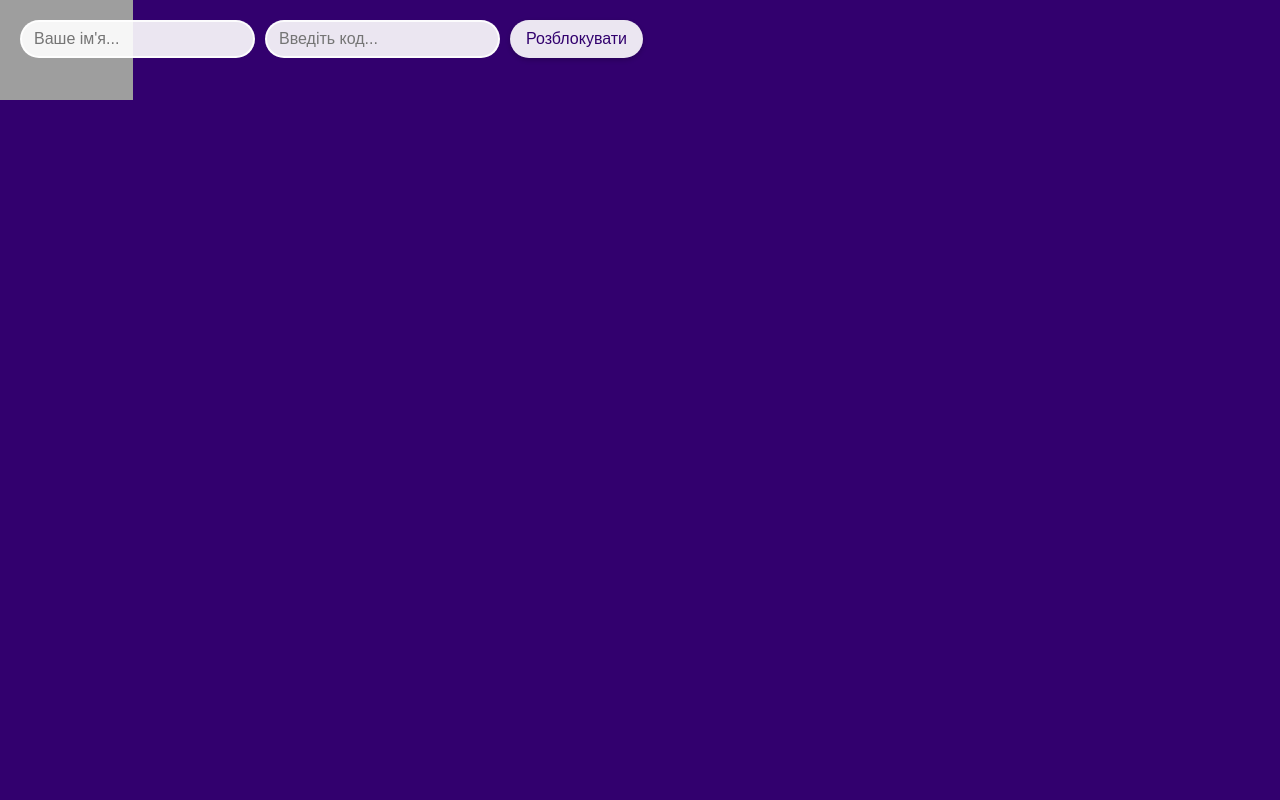
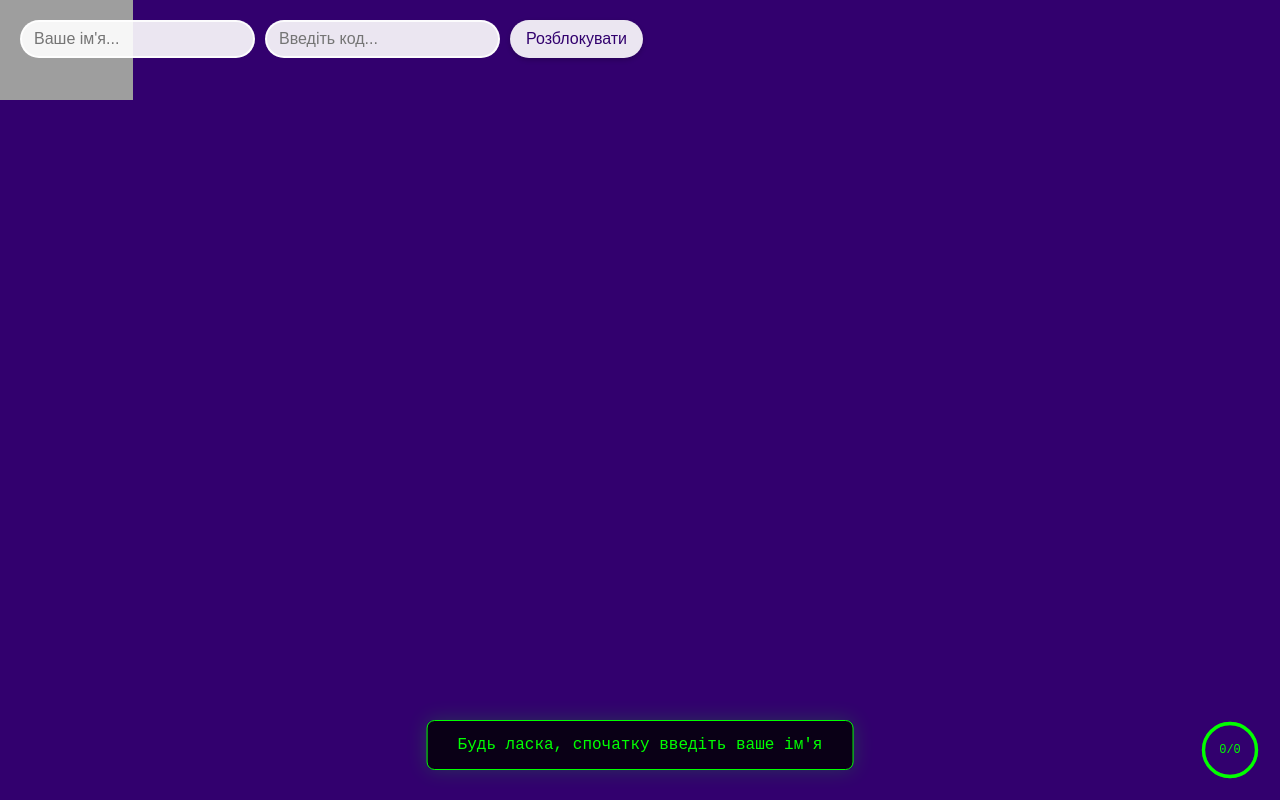
Before and after one commit to RaygekFox/boffin-knowledge-map, a plain HTML site: page index.html in a window 1280 px wide. Both pictures are taken after a click on the button "Розблокувати". Drawn offline with Linux system fonts and the light colour scheme.

Commit message:
UI upgrade

```diff
--- a/index.html
+++ b/index.html
@@ -78,6 +78,56 @@
       background-color: #fff;
       transform: scale(1.05);
     }
+
+    #message-container {
+        position: fixed;
+        bottom: 30px;
+        left: 50%;
+        transform: translateX(-50%);
+        background: rgba(0, 0, 0, 0.8);
+        border: 1px solid #00ff00;
+        color: #00ff00;
+        padding: 15px 30px;
+        border-radius: 8px;
+        font-family: 'Courier New', monospace;
+        z-index: 1000;
+        box-shadow: 0 0 20px rgba(0, 255, 0, 0.2);
+        animation: fadeIn 0.3s ease-out;
+    }
+
+    @keyframes fadeIn {
+        from { opacity: 0; transform: translate(-50%, 20px); }
+        to { opacity: 1; transform: translate(-50%, 0); }
+    }
+
+    #progress-container {
+        position: fixed;
+        bottom: 20px;
+        right: 20px;
+        width: 60px;
+        height: 60px;
+        z-index: 1000;
+    }
+
+    #progress-circle {
+        width: 100%;
+        height: 100%;
+        position: relative;
+    }
+
+    #progress-circle svg {
+        transform: rotate(-90deg);
+    }
+
+    #progress-text {
+        position: absolute;
+        top: 50%;
+        left: 50%;
+        transform: translate(-50%, -50%);
+        color: #00ff00;
+        font-family: 'Courier New', monospace;
+        font-size: 12px;
+    }
   </style>
 </head>
 <body>
@@ -90,6 +140,32 @@
     <input type="text" id="nameInput" placeholder="Ваше ім'я...">
     <input type="text" id="unlockInput" placeholder="Введіть код...">
     <button id="unlockButton">Розблокувати</button>
+  </div>
+  <div id="message-container" style="display: none">
+    <span id="message-text"></span>
+  </div>
+
+  <div id="progress-container">
+    <div id="progress-circle">
+        <svg viewBox="0 0 36 36">
+            <path d="M18 2.0845
+                a 15.9155 15.9155 0 0 1 0 31.831
+                a 15.9155 15.9155 0 0 1 0 -31.831"
+                fill="none"
+                stroke="#444"
+                stroke-width="2"
+            />
+            <path id="progress-path"
+                d="M18 2.0845
+                a 15.9155 15.9155 0 0 1 0 31.831
+                a 15.9155 15.9155 0 0 1 0 -31.831"
+                fill="none"
+                stroke="#00ff00"
+                stroke-width="2"
+            />
+        </svg>
+        <div id="progress-text">0/0</div>
+    </div>
   </div>
   <script>
     const canvas = document.getElementById('canvas');
@@ -514,23 +590,22 @@
     document.getElementById('unlockButton').addEventListener('click', () => {
         const username = localStorage.getItem('username');
         if (!username) {
-            alert('Please enter your name first');
+            showMessage('Будь ласка, спочатку введіть ваше ім\'я');
             return;
         }
 
         const input = document.getElementById('unlockInput');
         const code = input.value.trim().toUpperCase();
 
-        // Check if code was already used
         const usedCodes = JSON.parse(localStorage.getItem(`usedCodes_${username}`) || '[]');
         if (usedCodes.includes(code)) {
-            alert('This code has already been used');
+            showMessage('Цей код вже був використаний');
             return;
         }
 
         const decodedCode = decodeUnlockCode(code, username);
         if (!decodedCode) {
-            alert('Invalid code');
+            showMessage('Невірний код');
             return;
         }
 
@@ -539,7 +614,7 @@
 
         if (decodedCode.isRandom) {
             if (availableCards.length === 0) {
-                alert('No available cards to unlock');
+                showMessage('Немає доступних карток для відкриття');
                 return;
             }
             const index = decodedCode.randomBits % availableCards.length;
@@ -580,6 +655,11 @@
 
         // Start animation for the unlocked card
         animateToCard(cardToUnlock);
+
+        // Show unlock message and update progress
+        const unlockedCard = cardsData.find(c => c.Number === cardToUnlock);
+        showMessage(`Нова карточка відкрита: ${unlockedCard.Name}`);
+        updateProgress();
     });
 
     // Add name input handling
@@ -609,6 +689,44 @@
     window.addEventListener('resize', () => {
         drawImages();
     });
+
+    // Add message handling function
+    function showMessage(text, duration = 3000) {
+        const container = document.getElementById('message-container');
+        const messageText = document.getElementById('message-text');
+
+        messageText.textContent = text;
+        container.style.display = 'block';
+
+        setTimeout(() => {
+            container.style.display = 'none';
+        }, duration);
+    }
+
+    // Update progress circle
+    function updateProgress() {
+        const username = localStorage.getItem('username');
+        if (!username || !cardsData) return;
+
+        const unlockedCards = JSON.parse(localStorage.getItem(`unlockedCards_${username}`)) || [];
+        const totalCards = cardsData.length;
+        const unlockedCount = unlockedCards.length;
+
+        // Update progress text
+        document.getElementById('progress-text').textContent =
+            `${unlockedCount}/${totalCards}`;
+
+        // Update circle
+        const progress = (unlockedCount / totalCards) * 100;
+        const path = document.getElementById('progress-path');
+        const pathLength = path.getTotalLength();
+
+        path.style.strokeDasharray = pathLength;
+        path.style.strokeDashoffset = pathLength * (1 - progress / 100);
+    }
+
+    // Initialize progress on load
+    window.addEventListener('load', updateProgress);
   </script>
 </body>
 </html>
```
